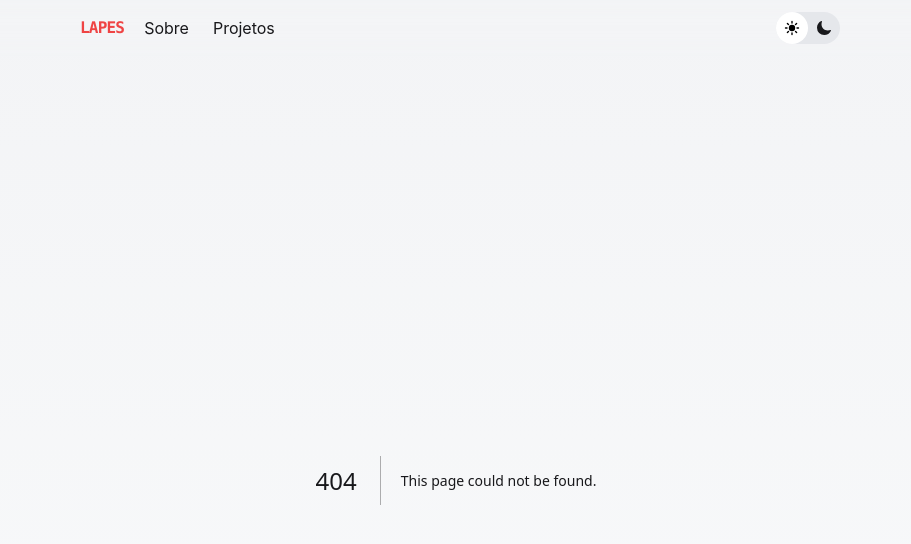
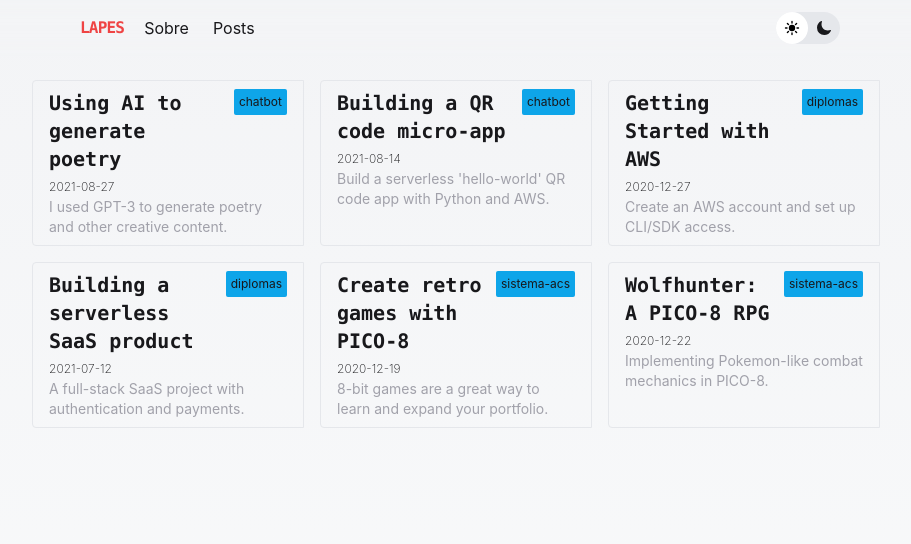
Before and after one commit to gabrielrtlima/lapes-informacoes, a Next.js app: page /posts in a window 1280 px wide. Before the commit this address had no page. Shown: the top 544 px of the page, without its empty margins (184-1095 px from the left). Built offline with nearby package versions, Linux system fonts and the light colour scheme.

Commit message:
feat: adding post page

```diff
--- a/src/app/components/Header.tsx
+++ b/src/app/components/Header.tsx
@@ -10,9 +10,9 @@ export const Header = () => {
               LAPES
             </h2>
           </a>
-          <div className="items-center gap-6 hidden md:flex">
+          <div className="flex items-center gap-6 ">
             <Link href="/">Sobre</Link>
-            <Link href="/">Projetos</Link>
+            <Link href="/posts">Posts</Link>
           </div>
           <div className="flex-1">
           </div>
--- a/src/app/posts/[slug]/page.tsx
+++ /dev/null
@@ -1,21 +0,0 @@
-import fs from "fs";
-import Markdown from "markdown-to-jsx";
-import matter from "gray-matter";
-
-const getPostContent = (slug: string) => {
-  const folder = "posts/";
-  const file = `${folder}${slug}.md`;
-  const content = fs.readFileSync(file, "utf8");
-  const matterResult = matter(content);
-  return matterResult.content;
-};
-
-export default function Post(props: any) {
-  const slug = props.params.slug;
-  const post = getPostContent(slug);
-  return (
-    <article className="min-h-screen mx-auto pt-8 px-4 prose prose-img:rounded dark:prose-invert">
-      <Markdown>{post}</Markdown>
-    </article>
-  );
-}
--- /dev/null
+++ b/src/app/posts/page.tsx
@@ -0,0 +1,77 @@
+import fs from "fs";
+import matter from "gray-matter";
+import path, { relative } from "path";
+import { PostMetadata } from "../../../types/PostMetadata";
+import Link from "next/link";
+
+const getMarkdownFiles = (): PostMetadata[] => {
+  const dir = path.join(process.cwd(), "posts/");
+  const files = getFilesRecursive(dir);
+  const posts = files.map((pathName) => {
+    const fileContent = fs.readFileSync(pathName, "utf-8");
+    const matterResult = matter(fileContent);
+
+    const dirName = path.dirname(pathName);
+    const directories = dirName.split(path.sep);
+    const project = directories[directories.length - 1];
+
+    const fileName = path.basename(pathName);
+
+    return {
+      title: matterResult.data.title,
+      date: matterResult.data.date,
+      subtitle: matterResult.data.subtitle,
+      heroImg: matterResult.data?.heroImg,
+      slug: matterResult.data.slug
+        ? matterResult.data.slug
+        : fileName.replace(".md", ""),
+      project: project,
+    };
+  });
+
+  return posts;
+};
+
+const getFilesRecursive = (dir: string) => {
+  const files = fs.readdirSync(dir);
+  let markdownFiles: string[] = [];
+
+  files.forEach((file) => {
+    const filePath = path.join(dir, file);
+    const stat = fs.statSync(filePath);
+
+    if (stat.isDirectory()) {
+      const nestedFiles = getFilesRecursive(filePath);
+      markdownFiles = markdownFiles.concat(nestedFiles);
+    } else if (path.extname(file) === ".md") {
+      markdownFiles.push(filePath);
+    }
+  });
+
+  return markdownFiles;
+};
+
+export default function Posts() {
+  const posts = getMarkdownFiles();
+  return (
+    <main>
+      <div className="grid grid-cols-1 gap-4 md:grid-cols-3">
+        {posts.map((post) => (
+          <Link
+            href={`projetos/${post.project}/${post.slug}`}
+            className="border rounded-l px-4 py-2"
+          >
+            <div className="flex justify-between gap-2 ">
+              <h1 className="font-mono font-bold text-xl">{post.title}</h1>
+              <h3 className="bg-sky-500 border rounded-sm border-transparent p-1 min-w-fit h-fit text-xs text-center dark:bg-red-500 md:w-fit">
+                {post.project}
+              </h3>
+            </div>
+            <span className="text-xs font-extralight">{post.date}</span>
+            <h2 className="text-sm text-zinc-400">{post.subtitle}</h2>
+          </Link>
+        ))}
+      </div>
+    </main>
+  );
+}
--- a/src/app/projetos/[project]/page.tsx
+++ b/src/app/projetos/[project]/page.tsx
@@ -48,7 +48,6 @@ export default function Project(props: any) {
             <h1 className="font-mono text-lg font-bold">{post.title}</h1>
             <span className="text-xs font-light">{post.date}</span>
             <h2 className="text-sm text-zinc-500">{post.subtitle}</h2>
-            <p>{post.slug}</p>
           </Link>
         ))}
       </section>
```
